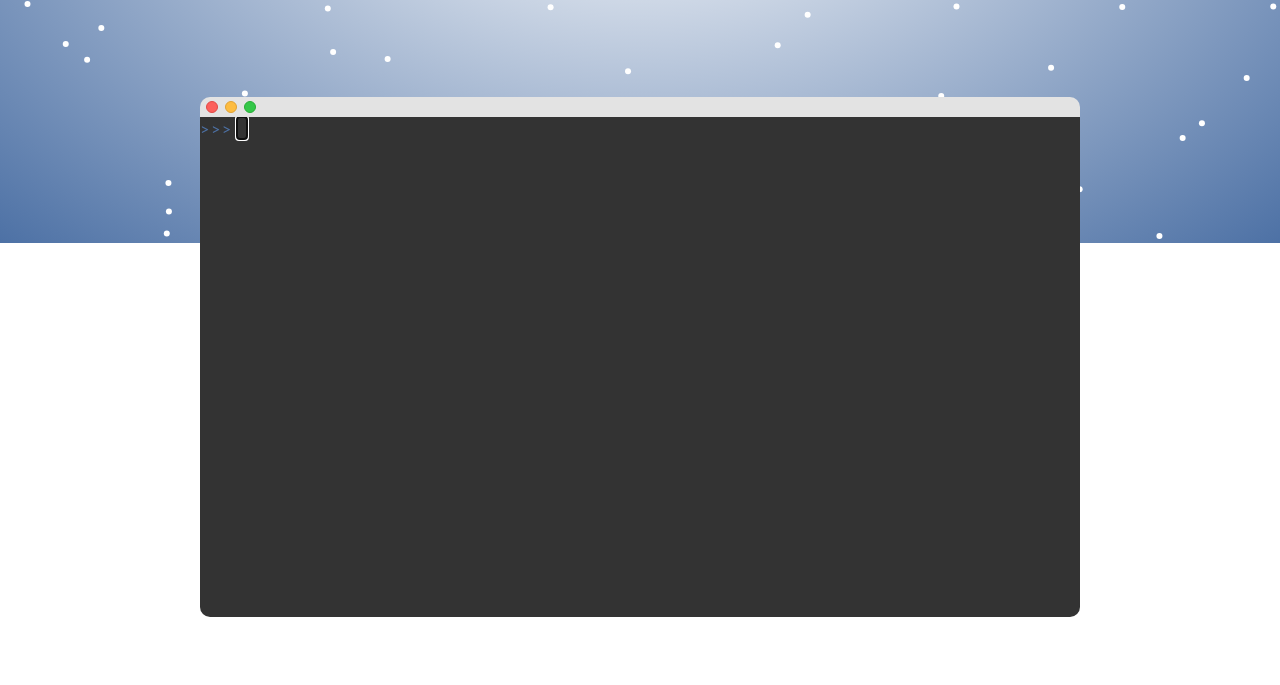
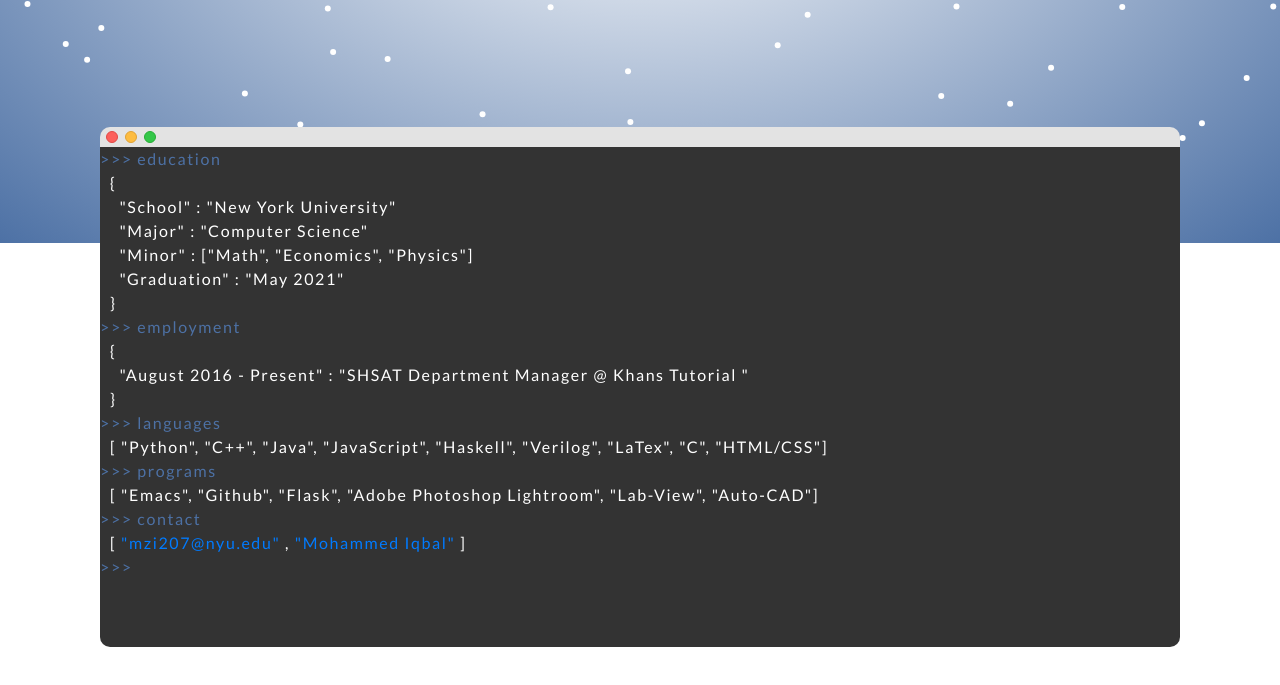
Before and after one commit to MZI207/mzi207.github.io, a plain HTML site: page index.html in a window 1280 px wide. Shown: the part 557-1242 px from the top of the page. Drawn offline with nearby package versions, Linux system fonts and the light colour scheme.

Commit message:
Default terminal loaded

```diff
--- a/index.html
+++ b/index.html
@@ -26,7 +26,7 @@
             <a class="nav-link" href="#about">About</a>
           </li>
           <li class="nav-item">
-            <a class="nav-link" href="#skills">Skills</a>
+            <a class="nav-link" href="#terminal1">Terminal</a>
           </li>
           <li class="nav-item">
             <a class="nav-link" href="#project">Projects</a>
@@ -71,6 +71,11 @@
             </div>
           </div>
         </div>
+
+      </div>
+    </div>
+    <!-- Skills -->
+    <div id="terminal1" class="offset">
       <div class="row terminal-offset">
         <div class="col">
           <div class="terminal-title">
@@ -81,7 +86,47 @@
           <div id="terminal">
             <p>
               <span>>>></span>
-                <span contenteditable="true" class="input"> </span>
+              <span contenteditable="false" class="input">education</span>
+            </p>
+            <p class="output"> {<br> &nbsp;&nbsp;"School" : "New York University"
+                                <br> &nbsp;&nbsp;"Major" : "Computer Science"
+                                <br> &nbsp;&nbsp;"Minor" : ["Math", "Economics", "Physics"]
+                                <br> &nbsp;&nbsp;"Graduation" : "May 2021"
+                                <br> }
+            </p>
+            <p>
+              <span>>>></span>
+              <span contenteditable="false" class="input">employment</span>
+            </p>
+            <p class="output"> {<br> &nbsp;&nbsp;"August 2016 - Present" : "SHSAT Department Manager @ Khans Tutorial "
+                                <br> }
+            </p>
+            <p>
+              <span>>>></span>
+              <span contenteditable="false" class="input">languages</span>
+            </p>
+            <p class="output">
+              [ "Python", "C++", "Java", "JavaScript", "Haskell", "Verilog", "LaTex", "C", "HTML/CSS"]
+            </p>
+            <p>
+              <span>>>></span>
+              <span contenteditable="false" class="input">programs</span>
+            </p>
+            <p class="output">
+              [ "Emacs", "Github", "Flask", "Adobe Photoshop Lightroom", "Lab-View", "Auto-CAD"]
+            </p>
+            <p>
+              <span>>>></span>
+              <span contenteditable="false" class="input">contact</span>
+            </p>
+            <p class="output">
+              [ <a href="mailto: mzi207@nyu.edu" target="_blank"> "mzi207@nyu.edu" </a> ,
+              <a href="https://www.linkedin.com/in/mohammed-iqbal-b26ba214b/" target="_blank"> "Mohammed Iqbal" </a>
+              ]
+            </p>
+            <p>
+              <span>>>></span>
+              <span contenteditable="true" class="input"></span>
             </p>
         </div>
         <script src="js/terminal.js"></script>
@@ -90,11 +135,6 @@
         </script>
         </div>
       </div>
-      </div>
-    </div>
-    <!-- Skills -->
-    <div id="skills" class="offset">
-
     </div>
     <!-- Project -->
     <div id="project" class="offset">
```
Lines whose indentation alone changed are shown as unchanged.
